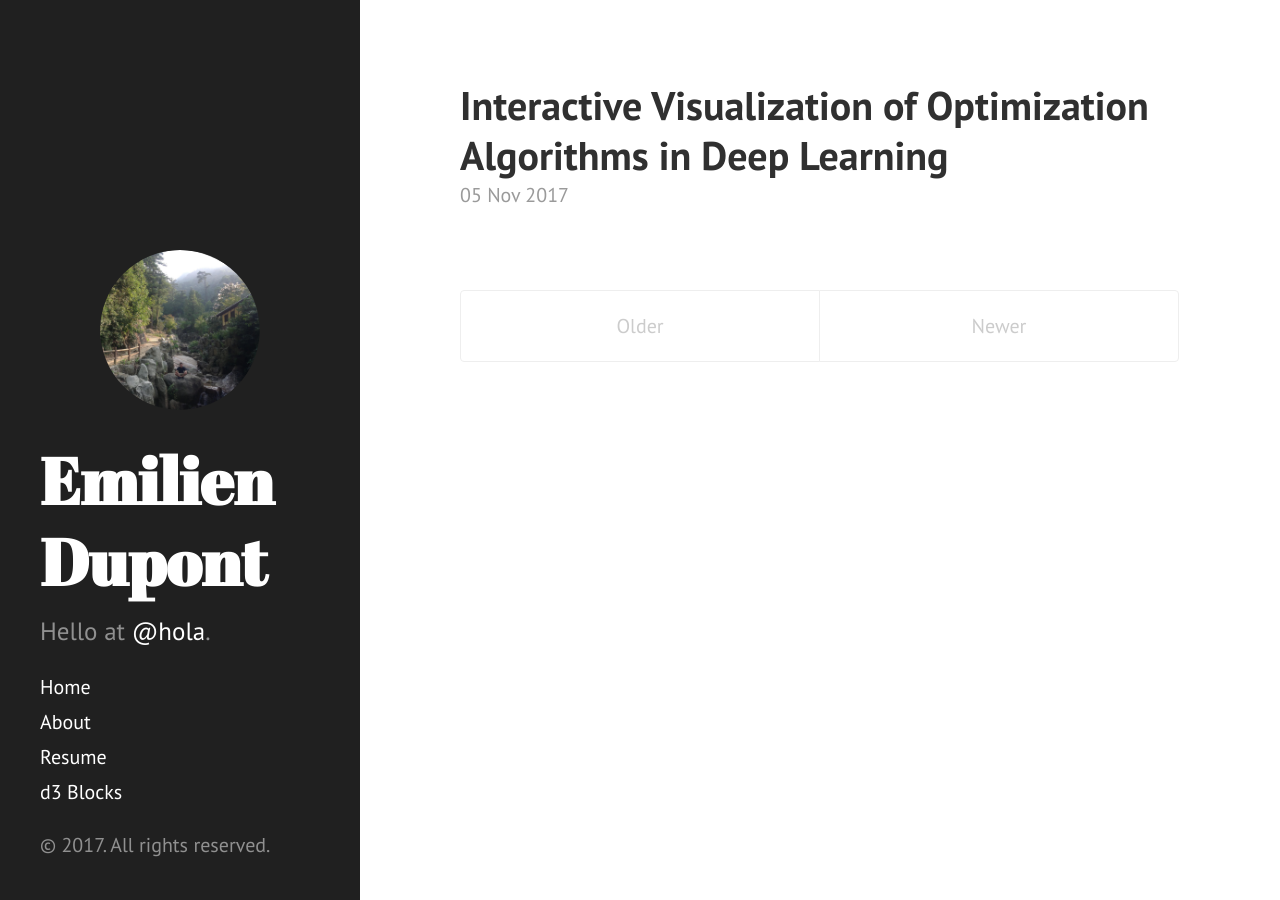
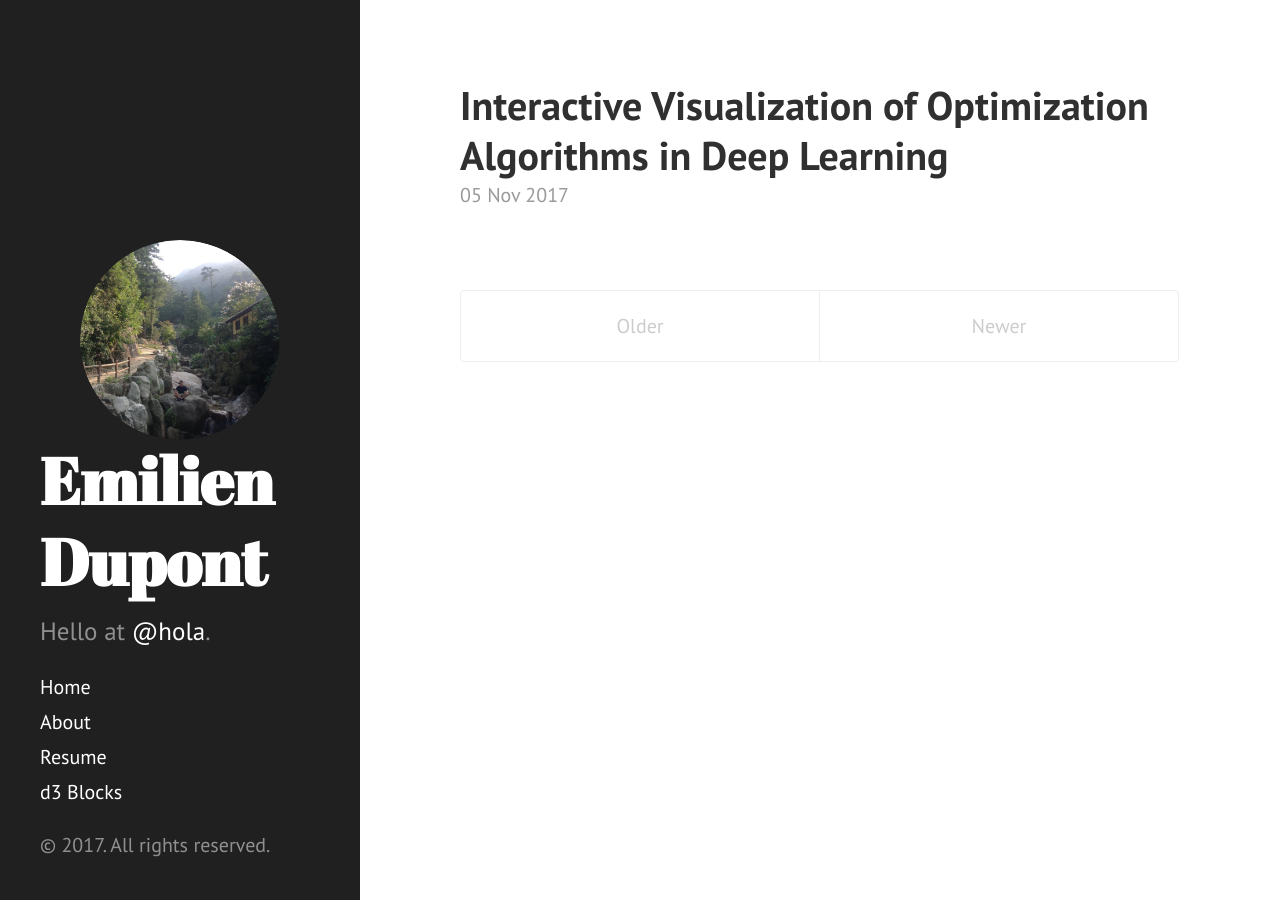
Before and after one commit to EmilienDupont/emiliendupont.github.io, a Jekyll site: the page built from index.html, in a window 1280 px wide. Built offline with Jekyll 4.4.1, drawn with Linux system fonts in a browser that asks for light colours; the list of posts is cut into pages by our own code.

Commit message:
:tropical_fish: fixing images

```diff
--- a/public/css/hyde.css
+++ b/public/css/hyde.css
@@ -100,14 +100,13 @@ a.sidebar-nav-item:focus {
 }
 
 .sidebar-logo {
-      padding: 1.5rem;
 }
 
 .sidebar-logo img {
       border-radius: 50%;
       -moz-border-radius: 50%;
       -webkit-border-radius: 50%;
-      width: 160px;
+      width: 200px;
       margin: 0 auto;
 }
 
```
Also changed, not shown: _posts/2017-11-05-hello-test.md (+0 -3 lines).
